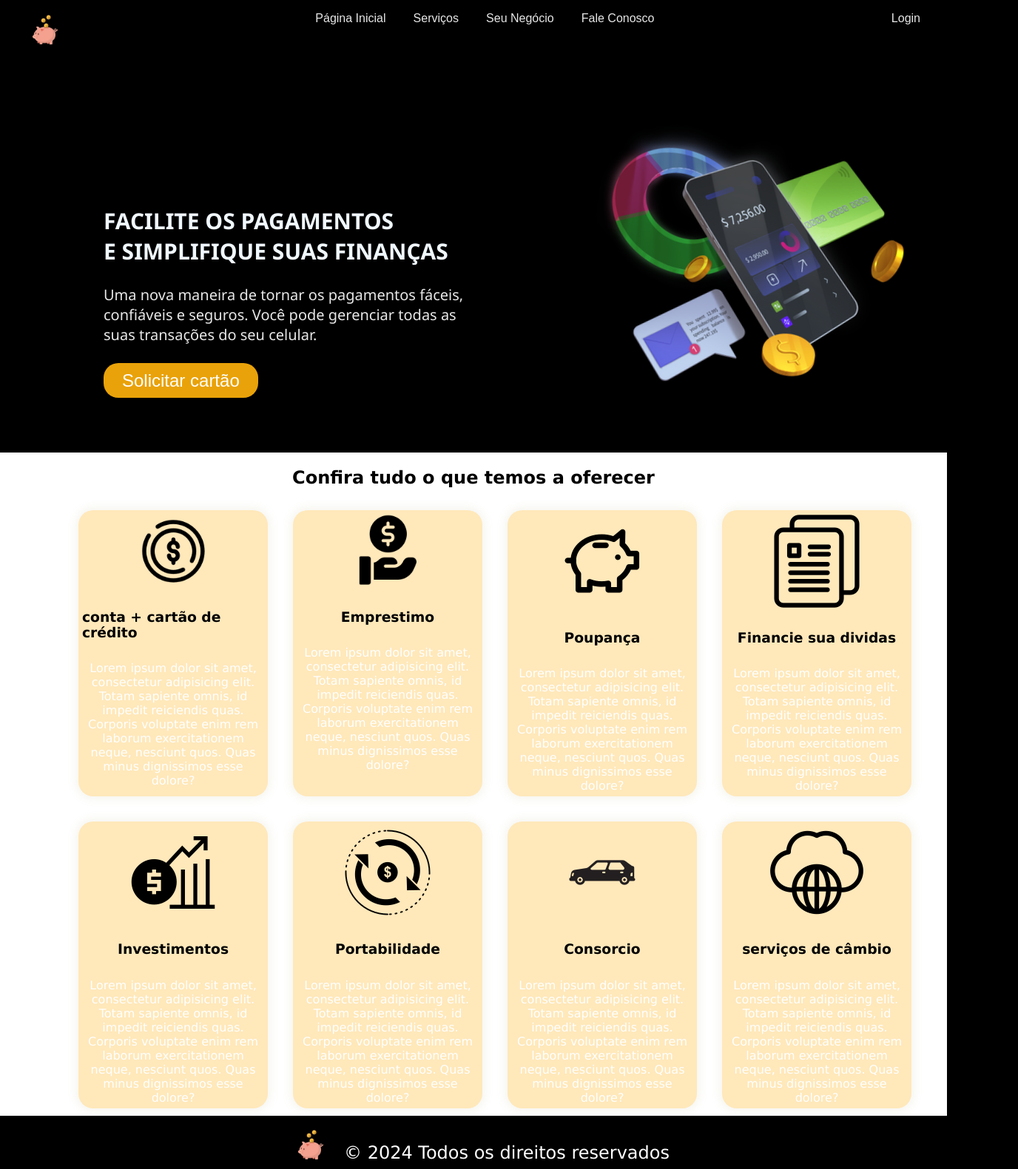
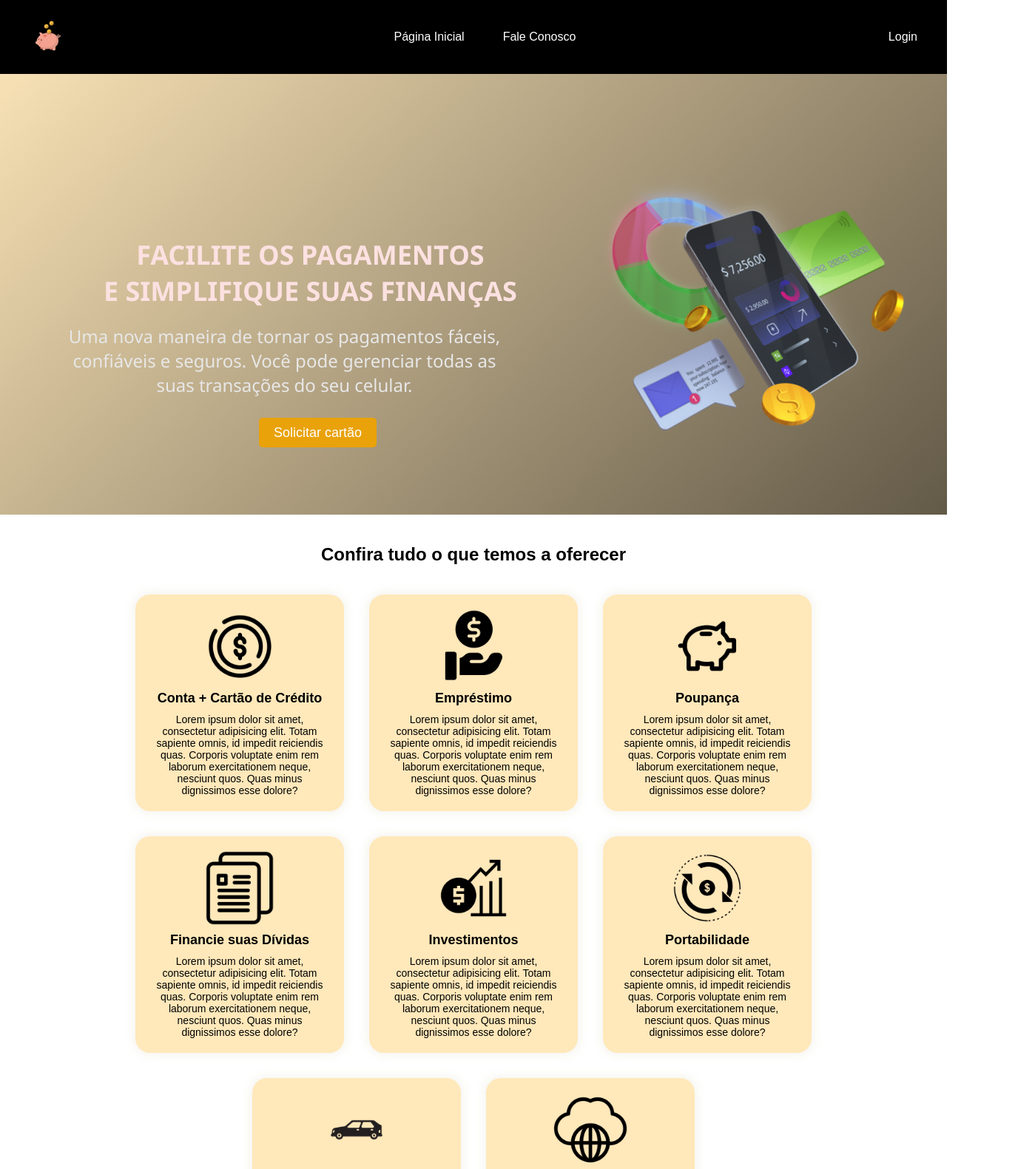
Before and after one commit to bruninhopunisher/BancoDimDim, a plain HTML site: page index.html in a window 1280 px wide. Shown: the top 1581 px of the page at 74% size, 1376 px wide, since content can reach past the window. Drawn offline with Linux system fonts and the light colour scheme.

Commit message:
FIX: ajuste home page e demais telas

```diff
--- a/css/cards.css
+++ b/css/cards.css
@@ -1,56 +1,134 @@
+/* index.css */
+
+* {
+    padding: 0;
+    margin: 0;
+    font-family: 'Arial', sans-serif;
+    box-sizing: border-box;
+}
+
+body {
+    background: linear-gradient(135deg, #ffe8ba, black);
+    min-height: 100vh;
+    color: white;
+}
+
+header.menu {
+    display: flex;
+    justify-content: space-between;
+    align-items: center;
+    padding: 10px 20px;
+    background-color: black;
+}
+
+header.menu a.logo img {
+    width: 90px;
+}
+
+header.menu nav ul.menu-dim,
+header.menu ul.login {
+    display: flex;
+    list-style: none;
+}
+
+header.menu nav ul.menu-dim li,
+header.menu ul.login li {
+    margin-left: 20px;
+}
+
+header.menu nav ul.menu-dim li a,
+header.menu ul.login li a {
+    color: white;
+    text-decoration: none;
+    transition: color 0.3s;
+}
+
+header.menu nav ul.menu-dim li a:hover,
+header.menu ul.login li a:hover {
+    color: #e9a209;
+}
+
+.main-text {
+    text-align: center;
+    margin: 50px 0;
+}
+
+.main-text h1 {
+    font-size: 36px;
+    color: #fce1e1;
+}
+
+.main-text h2 {
+    font-size: 24px;
+    margin: 20px 0;
+}
+
+.main-text .btn {
+    background-color: #e9a209;
+    color: white;
+    padding: 10px 20px;
+    border-radius: 5px;
+    text-decoration: none;
+    font-size: 18px;
+    transition: background-color 0.3s;
+}
+
+.main-text .btn:hover {
+    background-color: #cf8d08;
+}
+
+.main-img img {
+    width: 100%;
+}
+
 .servico {
     display: flex;
     flex-direction: column;
     align-items: center;
     justify-content: center;
-    min-height: 100vh;
     background: white;
+    padding: 40px 20px;
+}
+
+.section-title {
+    font-size: 24px;
+    color: black;
+    margin-bottom: 30px;
 }
 
 #cards {
+    display: flex;
+    flex-wrap: wrap;
+    justify-content: center;
+    gap: 14px;
     width: 100%;
-    display: flex;
-    gap: 14px;
-    margin-left: 15%;
-    flex-wrap: wrap;
 }
 
- .card {
-    margin: 10px;
+.card {
     display: flex;
     flex-direction: column;
     align-items: center;
     border-radius: 20px;
-    gap: 10px;
-    width: 20%;
-    padding: 5px;
+    padding: 20px;
     background-color: #ffe8ba;
     box-shadow: 0px 0px 12px 4px #a4a0641a;
-    position: relative;
-    overflow: hidden;
+    width: calc(25% - 28px); /* Ajusta a largura com base no gap */
+    margin: 10px;
+}
+
+.card img {
+    width: 100px;
+}
+
+.card-title {
+    font-size: 18px;
+    color: black;
+    margin-top: 10px;
 }
 
 .card-description {
-    color: white;
+    font-size: 14px;
+    color: black;
     text-align: center;
+    margin-top: 10px;
 }
-
-
-.footer {
-    display: flex;
-    justify-content: center;
-    align-items: center;
-    height: 100px;
-    color: white;
-    font-size: 1.5rem;
-}
-
-@media (max-width: 768px) {
-    #cards {
-        margin-left: 0;
-    }
-
-    .card {
-        width: 80%;
-    }
-}
--- a/css/esqueci_senha.css
+++ b/css/esqueci_senha.css
@@ -2,12 +2,12 @@
 
 body {
     margin: 0;
-    font-family: 'Arial', sans-serif;
     display: flex;
     justify-content: center;
     align-items: center;
     height: 100vh;
-    background: linear-gradient(135deg, #4a90e2, #50a7e2);
+    font-family: Verdana, Geneva, Tahoma, sans-serif;
+    background: linear-gradient(135deg,#ffe8ba, black);
 }
 
 .login-container {
@@ -54,13 +54,13 @@ body {
 button {
     width: 100%;
     padding: 10px;
-    background: #4a90e2;
+    background: #e9a209;
     border: none;
-    border-radius: 4px;
-    color: #fff;
+    border-radius: 20px;
+    color: white;
     font-size: 16px;
     cursor: pointer;
-    transition: background 0.3s;
+    transition: all 0.5s;
 }
 
 button:hover {
@@ -75,11 +75,11 @@ button:hover {
 }
 
 .options a {
-    color: #4a90e2;
+    color: black;
     text-decoration: none;
     transition: color 0.3s;
 }
 
 .options a:hover {
-    color: #357ab9;
+    color: #ffe8ba;
 }
--- /dev/null
+++ b/css/fale_conosco.css
@@ -0,0 +1,132 @@
+* {
+    padding: 0;
+    margin: 0;
+    font-family: 'Arial', sans-serif;
+    box-sizing: border-box;
+}
+
+body {
+    background: linear-gradient(135deg, #ffe8ba, black);
+    min-height: 100vh;
+    color: white;
+    display: flex;
+    flex-direction: column;
+    justify-content: space-between;
+}
+
+header.menu {
+    display: flex;
+    justify-content: space-between;
+    align-items: center;
+    padding: 10px 20px;
+    background-color: black;
+}
+
+header.menu a.logo img {
+    width: 90px;
+}
+
+header.menu nav ul.menu-dim,
+header.menu ul.login {
+    display: flex;
+    list-style: none;
+}
+
+header.menu nav ul.menu-dim li,
+header.menu ul.login li {
+    margin-left: 20px;
+}
+
+header.menu nav ul.menu-dim li a,
+header.menu ul.login li a {
+    color: white;
+    text-decoration: none;
+    transition: color 0.3s;
+}
+
+header.menu nav ul.menu-dim li a:hover,
+header.menu ul.login li a:hover {
+    color: #e9a209;
+}
+
+.contact-container {
+    display: flex;
+    flex-direction: column;
+    align-items: center;
+    justify-content: center;
+    padding: 40px 20px;
+    background: white;
+    color: black;
+}
+
+.contact-container h1 {
+    font-size: 36px;
+    margin-bottom: 20px;
+}
+
+.contact-container p {
+    font-size: 18px;
+    margin-bottom: 20px;
+    text-align: center;
+}
+
+#contact-form {
+    display: flex;
+    flex-direction: column;
+    align-items: center;
+    width: 100%;
+    max-width: 600px;
+}
+
+.input-group {
+    width: 100%;
+    margin-bottom: 20px;
+}
+
+.input-group label {
+    display: block;
+    margin-bottom: 5px;
+    font-weight: bold;
+}
+
+.input-group input,
+.input-group textarea {
+    width: 100%;
+    padding: 10px;
+    border: 1px solid #ddd;
+    border-radius: 4px;
+    outline: none;
+}
+
+button {
+    padding: 10px 20px;
+    font-size: 18px;
+    color: white;
+    border: none;
+    border-radius: 4px;
+    background: #e9a209;
+    cursor: pointer;
+    transition: background-color 0.3s;
+}
+
+button:hover {
+    background-color: #cf8d08;
+}
+
+.footer {
+    display: flex;
+    justify-content: center;
+    align-items: center;
+    height: 100px;
+    background-color: black;
+    color: white;
+    font-size: 1.5rem;
+}
+
+.footer-logo img {
+    width: 90px;
+}
+
+.footer-text p {
+    margin-left: 20px;
+}
--- a/css/index.css
+++ b/css/index.css
@@ -25,11 +25,11 @@ a:hover {
 
 .logo {
   display: inline-block;
-  margin-top: 50px;
+  margin-top: 15px;
 }
 
 .menu {
-  height: 50px;
+  height: 100px;
   padding: 1rem;
   display: flex;
   margin: 0;
@@ -37,7 +37,6 @@ a:hover {
   background: black;
   justify-content: space-between;
   list-style: none;
-  gap: 0.5rem;
 }
 
 .menu-dim li {
@@ -112,6 +111,15 @@ main section {
   opacity: .85;
 }
 
+footer {
+  background-color: #000;
+  color: #fff;
+  text-align: center;
+  padding: 10px 0;
+  bottom: 0;
+  width: 100%;
+}
+
 /* Responsividade */
 @media (max-width: 768px) {
   .main-text h1 {
--- a/index.html
+++ b/index.html
@@ -1,5 +1,5 @@
 <!DOCTYPE html>
-<html lang="en">
+<html lang="pt-br">
 
 <head>
     <meta charset="UTF-8">
@@ -15,9 +15,7 @@
         <nav id="nav">
             <ul class="menu-dim">
                 <li><a href="index.html">Página Inicial</a></li>
-                <li><a href="/">Serviços</a></li>
-                <li><a href="/">Seu Negócio</a></li>
-                <li><a href="/">Fale Conosco</a></li>
+                <li><a href="fale_conosco.html">Fale Conosco</a></li>
             </ul>
         </nav>
         <ul class="login">
@@ -33,7 +31,6 @@
                     confiáveis e seguros. Você pode gerenciar todas as <br>suas transações do seu celular.</h2>
                 <br>
                 <a href="cadastro.html" class="btn">Solicitar cartão</a>
-
             </div>
             <div class="main-img">
                 <img src="img/phone.png" alt="Imagem cartão ">
@@ -47,24 +44,21 @@
             <div class="card">
                 <img src="img/business.png" width="100">
                 <h3 class="card-title">
-                    conta + cartão de crédito
+                    Conta + Cartão de Crédito
                 </h3>
                 <span class="card-description">
                     Lorem ipsum dolor sit amet, consectetur adipisicing elit. Totam sapiente omnis, id impedit reiciendis quas. Corporis voluptate enim rem laborum exercitationem neque, nesciunt quos. Quas minus dignissimos esse dolore?
                 </span>
             </div>
-
             <div class="card">
                 <img src="img/finance.png" width="100">
                 <h3 class="card-title">
-                    Emprestimo
+                    Empréstimo
                 </h3>
                 <span class="card-description">
                     Lorem ipsum dolor sit amet, consectetur adipisicing elit. Totam sapiente omnis, id impedit reiciendis quas. Corporis voluptate enim rem laborum exercitationem neque, nesciunt quos. Quas minus dignissimos esse dolore?
                 </span>
             </div>
-
-
             <div class="card">
                 <img src="img/poupança.png">
                 <h3 class="card-title">
@@ -74,17 +68,15 @@
                     Lorem ipsum dolor sit amet, consectetur adipisicing elit. Totam sapiente omnis, id impedit reiciendis quas. Corporis voluptate enim rem laborum exercitationem neque, nesciunt quos. Quas minus dignissimos esse dolore?
                 </span>
             </div>
-
             <div class="card">
                 <img src="img/compras.png">
                 <h3 class="card-title">
-                    Financie sua dividas
+                    Financie suas Dívidas
                 </h3>
                 <span class="card-description">
                     Lorem ipsum dolor sit amet, consectetur adipisicing elit. Totam sapiente omnis, id impedit reiciendis quas. Corporis voluptate enim rem laborum exercitationem neque, nesciunt quos. Quas minus dignissimos esse dolore?
                 </span>
             </div>
-
             <div class="card">
                 <img src="img/growth.png">
                 <h3 class="card-title">
@@ -94,7 +86,6 @@
                     Lorem ipsum dolor sit amet, consectetur adipisicing elit. Totam sapiente omnis, id impedit reiciendis quas. Corporis voluptate enim rem laborum exercitationem neque, nesciunt quos. Quas minus dignissimos esse dolore?
                 </span>
             </div>
-
             <div class="card">
                 <img src="img/culation.png" alt="">
                 <h3 class="card-title">
@@ -107,7 +98,7 @@
             <div class="card">
                 <img src="img/auto.png" alt="">
                 <h3 class="card-title">
-                    Consorcio
+                    Consórcio
                 </h3>
                 <span class="card-description">
                     Lorem ipsum dolor sit amet, consectetur adipisicing elit. Totam sapiente omnis, id impedit reiciendis quas. Corporis voluptate enim rem laborum exercitationem neque, nesciunt quos. Quas minus dignissimos esse dolore?
@@ -116,7 +107,7 @@
             <div class="card">
                 <img src="img/global.png" alt="">
                 <h3 class="card-title">
-                    serviços de câmbio
+                    Serviços de Câmbio
                 </h3>
                 <span class="card-description">
                     Lorem ipsum dolor sit amet, consectetur adipisicing elit. Totam sapiente omnis, id impedit reiciendis quas. Corporis voluptate enim rem laborum exercitationem neque, nesciunt quos. Quas minus dignissimos esse dolore?
```
Also changed, not shown: fale_conosco.html (added, +64 -0 lines), js/esqueci_senha.js (+0 -7 lines).
